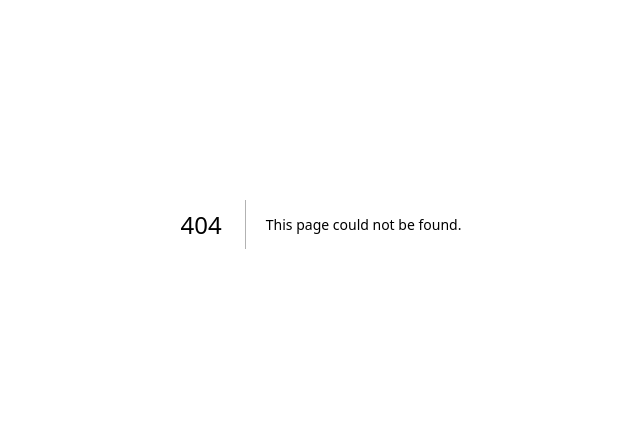
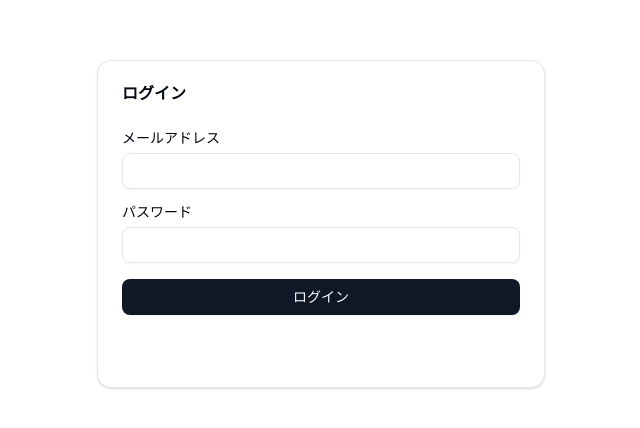
Before and after one commit to kentosoccer0502/next-blog-practice, a Next.js app: page /login in a window 1280 px wide. Before the commit this address had no page. Shown: the part 176-604 px from the top of the page, without its empty margins (319-959 px from the left). Built offline with nearby package versions, Linux system fonts and the light colour scheme.

Commit message:
add: LoginForm(認証後の画面は未実装)

```diff
--- /dev/null
+++ b/src/app/(auth)/login/page.tsx
@@ -0,0 +1,7 @@
+import LoginForm from "@/components/auth/LoginForm"
+
+export default function LoginPage() {
+  return (
+    <LoginForm />
+  )
+}
--- /dev/null
+++ b/src/components/auth/LoginForm.tsx
@@ -0,0 +1,48 @@
+'use client';
+
+import { useActionState } from 'react';
+import { authenticate } from '@/lib/actions/authenticate';
+import {
+  Card,
+  CardContent,
+  CardHeader,
+  CardTitle,
+} from "@/components/ui/card"
+import { Button } from '@/components/ui/button'
+import { Input } from '@/components/ui/input';
+import { Label } from '@/components/ui/label';
+
+export default function LoginForm() {
+  const [errorMessage, formAction, isPending] = useActionState(
+    authenticate,
+    undefined,
+  );
+
+  return (
+    <Card className='w-full max-w-md mx-auto'>
+        <CardHeader>
+            <CardTitle>ログイン</CardTitle>
+        </CardHeader>
+        <CardContent>
+            <form action={formAction} className='space-y-4'>
+                <div className='space-y-2'>
+                    <Label htmlFor="email">メールアドレス</Label>
+                    <Input id="email" type="email" name="email" required />
+                </div>
+                <div className='space-y-2'>
+                    <Label htmlFor="password">パスワード</Label>
+                    <Input id="password" type="password" name="password" required />
+                </div>
+                <Button type="submit" className='w-full'>ログイン</Button>
+                <div className="flex h-8 items-end space-x-1">
+                    {errorMessage && (
+                        <div className='text-red-500'>
+                            <p className="text-sm text-red-500">{errorMessage}</p>
+                        </div>
+                    )}
+                </div>
+            </form>
+        </CardContent>
+    </Card>
+  )
+}
```
